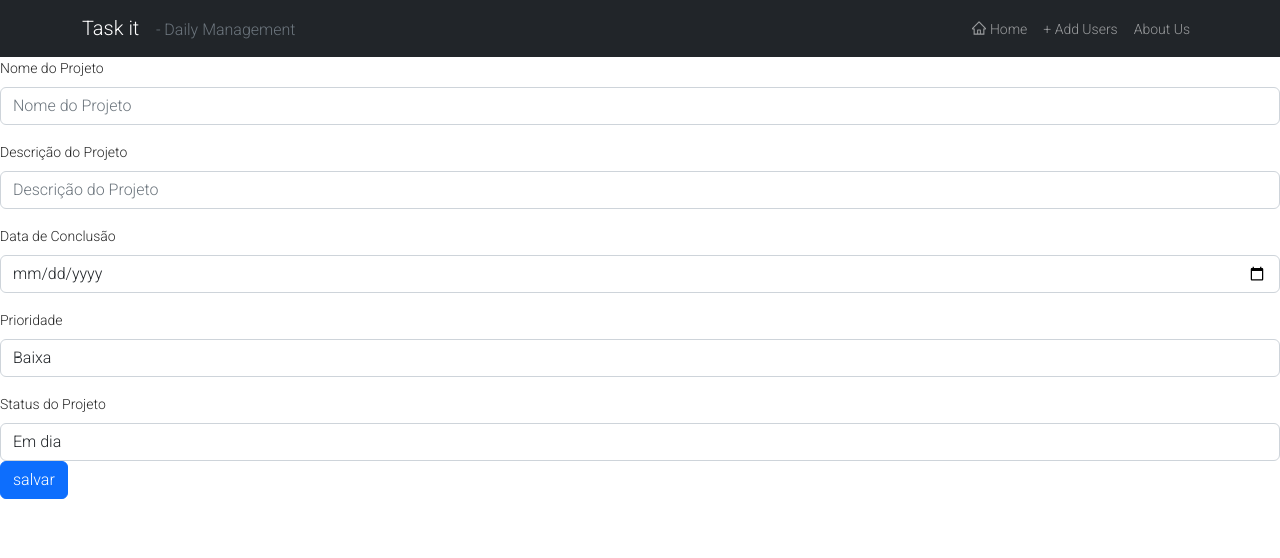
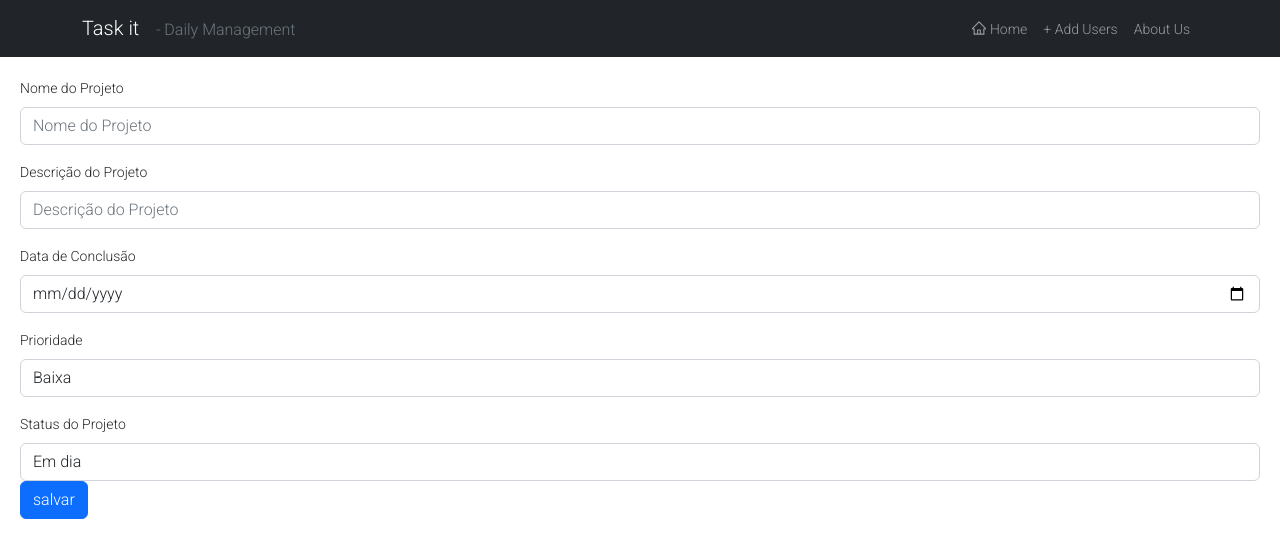
Before and after one commit to AndreaNaomi/85-WD-Project2, a React (Create React App) app: page /CreateProject in a window 1280 px wide. Shown: the top 558 px of the page. Built offline with nearby package versions, Linux system fonts and the light colour scheme; no server answers; a web font is replaced by a local one.

Commit message:
margen descoladas

```diff
--- a/src/pages/CreateProject/index.js
+++ b/src/pages/CreateProject/index.js
@@ -55,7 +55,7 @@ function CreateProject() {
 
   return (
     <>
-      <div>
+      <div style={{padding:"20px"}}>
         <form onSubmit={handleSubmit}>
           <div class="mb-3">
             <label for="formGroupExampleInput" class="form-label">
--- a/src/pages/PáginaUsuario/index.js
+++ b/src/pages/PáginaUsuario/index.js
@@ -53,7 +53,7 @@ function PaginaUsuario() {
   }
 
   return (
-    <>
+    <div style={{padding:'20px'}}>
       <div>
         <form onSubmit={handleSubmit}>
 
@@ -104,7 +104,7 @@ function PaginaUsuario() {
       </div>
       <h1>usuarios</h1>
       <UserPool2 clicou={clicou} />
-    </>
+    </div>
   );
 }
 
--- a/src/pages/TelaTarefa/index.js
+++ b/src/pages/TelaTarefa/index.js
@@ -126,7 +126,7 @@ function TelaTarefa({ projID, projetos, setProjetos, show, setShow }) {
     });
   }
   return (
-  <>
+    <div style={{padding:'20px'}}>
    <Modal show={show} onHide={() => setShow(false)}>
       <Modal.Header closeButton>
         <Modal.Title>Adicionar Tarefa</Modal.Title>
@@ -199,7 +199,7 @@ function TelaTarefa({ projID, projetos, setProjetos, show, setShow }) {
 
 
 
-    </>
+    </div>
   );
 }
 
--- a/src/pages/detalhesProjetos/index.js
+++ b/src/pages/detalhesProjetos/index.js
@@ -48,7 +48,7 @@ function DetalhesProjetos() {
     });
 
   return (
-    <>
+    <div style={{padding:'20px'}}>
       {loading && (
         <div>
           <h1>{projetos.nomeprojeto}</h1>
@@ -102,7 +102,7 @@ function DetalhesProjetos() {
       {showForm === true &&     (
       <EditProject projeto={projetos} setProjeto={setProjetos} id={id} show={showForm} setShow={setShowForm}/>
       )}
-      </>
+      </div>
   );
 }
 
--- a/src/pages/detalhesTarefas/index.js
+++ b/src/pages/detalhesTarefas/index.js
@@ -46,7 +46,7 @@ function DetalheTarefa() {
   console.log(listausers);
 
   return (
-    <>
+    <div style={{padding:'20px'}}>
       <h1>{tarefa.tarefa}</h1>
       <p>{tarefa.descrição}</p>
       <p>{tarefa.data}</p>
@@ -80,7 +80,7 @@ function DetalheTarefa() {
 
       {showForm === true &&     (
       <TaskeEdit tarefa={tarefa} setTarefa={setTarefa} id={id}  show={showForm} setShow={setShowForm}/>)}
-    </>
+    </div>
   );
 }
 
--- a/src/pages/userDetalhe/index.js
+++ b/src/pages/userDetalhe/index.js
@@ -56,7 +56,7 @@ function UserDetalhe() {
   console.log(listatarefa);
 
   return(
-    <>
+    <div style={{padding:'20px'}}>
      {loading && (
         <div>
           <h1>{usuario.nome}</h1>
@@ -112,7 +112,7 @@ function UserDetalhe() {
       {showForm === true &&
       <EditUser id={id} usuario={usuario} setUsuario={setUsuario} listatarefa={listatarefa} show={showForm} setShow={setShowForm} />
       }
-    </>
+    </div>
   )
 }
 
```
